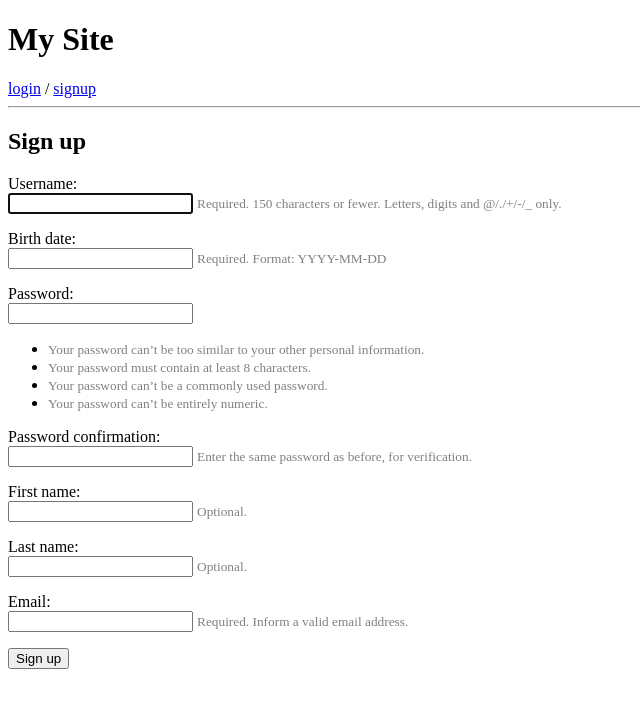
After one commit to tongpa/blueeyes, a Django app: page /signup/ in a window 1280 px wide. The commit adds this page. Shown: the top 708 px of the page, without its empty margins (0-640 px from the left). Run offline with Django 3.2, Linux system fonts and the light colour scheme.

Commit message:
add signup

```diff
--- a/blueeyes/settings.py
+++ b/blueeyes/settings.py
@@ -37,6 +37,7 @@ INSTALLED_APPS = [
     'django.contrib.sessions',
     'django.contrib.messages',
     'django.contrib.staticfiles',
+    'signup.apps.SignupConfig',
 ]
 
 MIDDLEWARE = [
--- a/blueeyes/urls.py
+++ b/blueeyes/urls.py
@@ -16,9 +16,12 @@ Including another URLconf
 from django.conf.urls import url, include
 from django.contrib import admin
 from django.views.generic.base import TemplateView
+from signup import views
 urlpatterns = [
 
     url(r'^$', TemplateView.as_view(template_name='home.html'), name='home'),
     url(r'^admin/', admin.site.urls),
     url('accounts/', include('django.contrib.auth.urls')),
+    url(r'^signup/$', views.signup, name='signup'),
+    #url('signup/', include('signup.urls'))
 ]
--- /dev/null
+++ b/signup/admin.py
@@ -0,0 +1,6 @@
+# -*- coding: utf-8 -*-
+from __future__ import unicode_literals
+
+from django.contrib import admin
+
+# Register your models here.
--- /dev/null
+++ b/signup/forms.py
@@ -0,0 +1,13 @@
+from django import forms
+from django.contrib.auth.forms import UserCreationForm
+from django.contrib.auth.models import User
+
+
+class SignUpForm(UserCreationForm):
+    birth_date = forms.DateField(help_text='Required. Format: YYYY-MM-DD')
+    first_name = forms.CharField(max_length=30, required=False, help_text='Optional.')
+    last_name = forms.CharField(max_length=30, required=False, help_text='Optional.')
+    email = forms.EmailField(max_length=254, help_text='Required. Inform a valid email address.')
+    class Meta:
+        model = User
+        fields = ('username', 'birth_date', 'password1', 'password2', 'first_name', 'last_name', 'email', )
--- /dev/null
+++ b/signup/templates/signup.html
@@ -0,0 +1,21 @@
+{% extends 'base.html' %}
+
+{% block content %}
+  <h2>Sign up</h2>
+  <form method="post">
+    {% csrf_token %}
+    {% for field in form %}
+      <p>
+        {{ field.label_tag }}<br>
+        {{ field }}
+        {% if field.help_text %}
+          <small style="color: grey">{{ field.help_text }}</small>
+        {% endif %}
+        {% for error in field.errors %}
+          <p style="color: red">{{ error }}</p>
+        {% endfor %}
+      </p>
+    {% endfor %}
+    <button type="submit">Sign up</button>
+  </form>
+{% endblock %}
--- /dev/null
+++ b/signup/tests.py
@@ -0,0 +1,6 @@
+# -*- coding: utf-8 -*-
+from __future__ import unicode_literals
+
+from django.test import TestCase
+
+# Create your tests here.
--- /dev/null
+++ b/signup/views.py
@@ -0,0 +1,56 @@
+# -*- coding: utf-8 -*-
+from __future__ import unicode_literals
+from django.contrib.auth.decorators import login_required
+from django.contrib.auth import login, authenticate
+from django.contrib.auth.forms import UserCreationForm
+from django.shortcuts import render, redirect
+# Create your views here.
+
+from signup.forms import SignUpForm
+@login_required
+def home(request):
+    return render(request, 'home.html')
+
+def signup(request):
+    if request.method == 'POST':
+        form = SignUpForm(request.POST)
+        if form.is_valid():
+            user = form.save()
+            user.refresh_from_db()  # load the profile instance created by the signal
+            user.profile.birth_date = form.cleaned_data.get('birth_date')
+            user.save()
+            raw_password = form.cleaned_data.get('password1')
+            user = authenticate(username=user.username, password=raw_password)
+            login(request, user)
+            return redirect('home')
+    else:
+        form = SignUpForm()
+    return render(request, 'signup.html', {'form': form})
+
+def signup_customform(request):
+    if request.method == 'POST':
+        form = SignUpForm(request.POST)
+        if form.is_valid():
+            form.save()
+            username = form.cleaned_data.get('username')
+            raw_password = form.cleaned_data.get('password1')
+            user = authenticate(username=username, password=raw_password)
+            login(request, user)
+            return redirect('home')
+    else:
+        form = SignUpForm()
+    return render(request, 'signup.html', {'form': form})
+
+def signup_BasicForm(request):
+    if request.method == 'POST':
+        form = UserCreationForm(request.POST)
+        if form.is_valid():
+            form.save()
+            username = form.cleaned_data.get('username')
+            raw_password = form.cleaned_data.get('password1')
+            user = authenticate(username=username, password=raw_password)
+            login(request, user)
+            return redirect('home')
+    else:
+        form = UserCreationForm()
+    return render(request, 'signup.html', {'form': form})
--- a/templates/base.html
+++ b/templates/base.html
@@ -5,6 +5,15 @@
   <title>{% block title %}Django Auth Tutorial{% endblock %}</title>
 </head>
 <body>
+    <header>
+      <h1>My Site</h1>
+      {% if user.is_authenticated %}
+        <a href="{% url 'logout' %}">logout</a>
+      {% else %}
+        <a href="{% url 'login' %}">login</a> / <a href="{% url 'signup' %}">signup</a>
+      {% endif %}
+      <hr>
+</header>
   <main>
     {% block content %}
     {% endblock %}
```
Also changed, not shown: signup/apps.py (added, +8 -0 lines), signup/models.py (added, +22 -0 lines), signup/templates/signup_basic.html (added, +10 -0 lines), db.sqlite3, signup/__init__.py (added), signup/migrations/0001_initial.py (added), signup/migrations/__init__.py (added).
